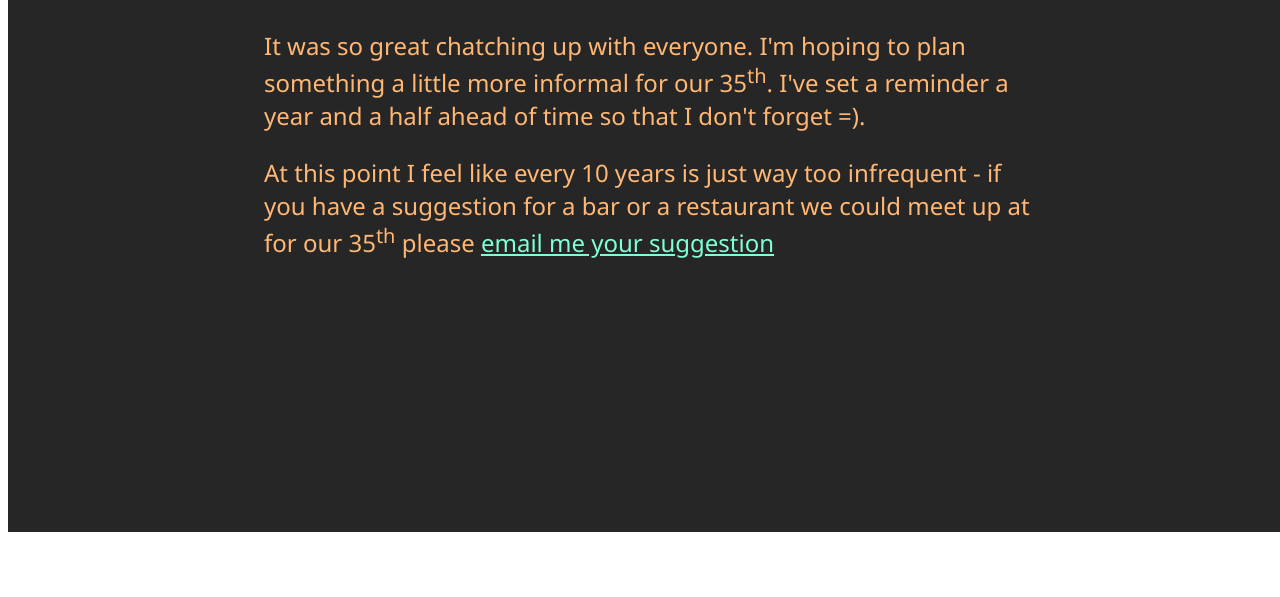
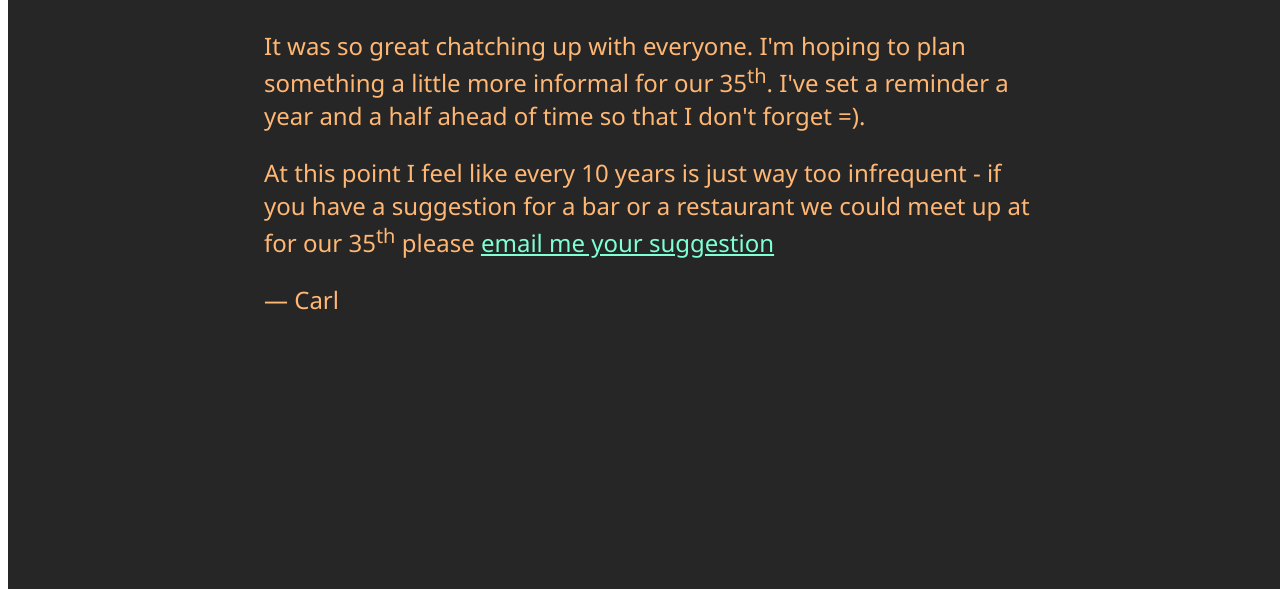
Before and after one commit to chaos46692/MRHS93, a plain HTML site: page index.html in a window 1280 px wide. Shown: the part 493-1090 px from the top of the page. Before the commit the page ends 1033 px from the top, so only its background shows below. Drawn offline with Linux system fonts and the light colour scheme.

Commit message:
added a signature

```diff
--- a/index.html
+++ b/index.html
@@ -21,6 +21,9 @@
 			<p>
 				At this point I feel like every 10 years is just way too infrequent - if you have a suggestion for a bar or a restaurant we could meet up at for our 35<sup>th</sup>
 				please <a href="mailto:reunion@carltracy.com?subject=Suggestion for Reunion">email me your suggestion</a>
+			</p>
+			<p>
+				— Carl
 			</p>
 			<div class="fill"></div>
 			&nbsp;
```
